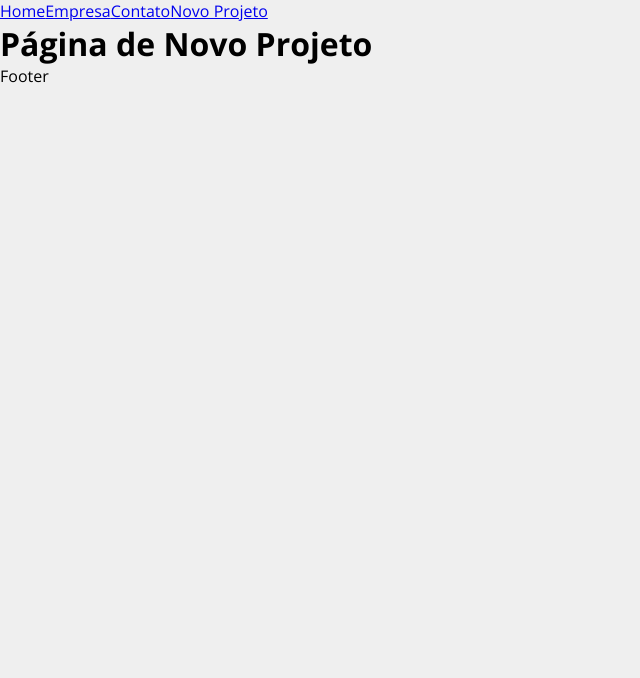
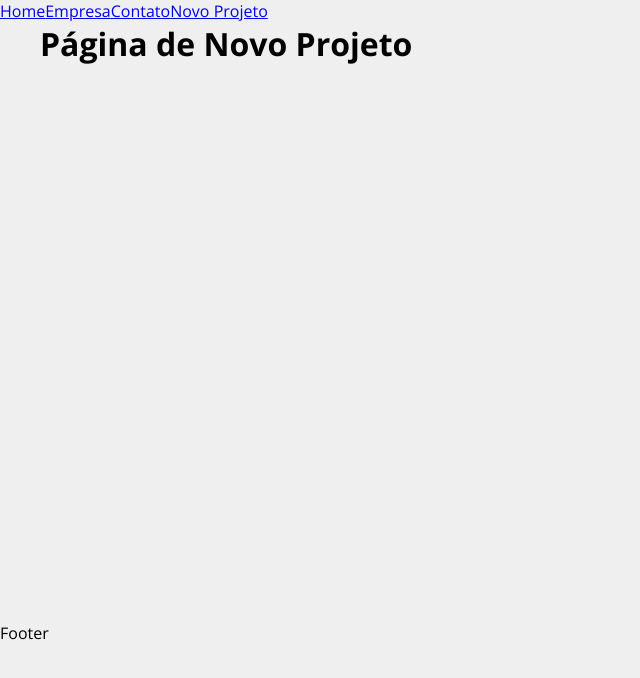
Before and after one commit to 1thiagoCRUZ/curso_react, a React (Create React App) app: page /newproject in a window 1280 px wide. Shown: the top 678 px of the page, without its empty margins (0-640 px from the left). Built offline with nearby package versions, Linux system fonts and the light colour scheme.

Commit message:
Aula 17 e 18 | Estruturação do projeto finalizada

```diff
--- a/src/App.js
+++ b/src/App.js
@@ -4,31 +4,26 @@ import Home from './components/pages/Home';
 import Company from './components/pages/Company';
 import Contact from './components/pages/Contact';
 import NewProjetct from './components/pages/NewProject';
+import Container from './components/layout/Container';
 
 function App() {
   return (
     <Router>
+
       <ul>
         <Link to="/">Home</Link>
         <Link to="/company">Empresa</Link>
         <Link to="/contact">Contato</Link>
         <Link to="/newproject">Novo Projeto</Link>
       </ul>
+      <Container customClass="min-height">
         <Routes>
           <Route exact path="/" element={<Home />} />
-      </Routes>
-
-      <Routes>
           <Route path="/company" element={<Company />} />
-      </Routes>
-
-      <Routes>
           <Route path="/contact" element={<Contact />} />
-      </Routes>
-
-      <Routes>
           <Route path="/newproject" element={<NewProjetct />} />
         </Routes>
+      </Container>
       <p>Footer</p>
     </Router>
   );
--- /dev/null
+++ b/src/components/layout/Container.js
@@ -0,0 +1,17 @@
+import styles from './Container.module.css'
+
+function Container(props) {
+    /* Vamos criar o Container para poder alterar classes que
+    vão fazer com que eu possa mudar a disposição dos meus itens
+    dentro desse container */
+    return (
+        <div className={`${styles.container} ${styles[props.customClass]}`}>
+            {props.children}
+        </div>
+    )
+    /* Quando vamos encapsular algo dentro de um componente
+    pelas tags tem que colocar o props.children para dizer
+    aonde vão esses caras extras */
+}
+
+export default Container
--- /dev/null
+++ b/src/components/layout/Container.module.css
@@ -0,0 +1,20 @@
+.container {
+    width: 1200px;
+    display: flex;
+    justify-content: space-between;
+    margin: 0 auto;
+    flex-wrap: wrap;
+}
+
+.min-height {
+    min-height: 75%;
+}
+
+.start {
+    justify-content: flex-start;
+}
+
+.column {
+    flex-direction: column;
+    justify-content: flex-start;
+}
```
Lines whose indentation alone changed are shown as unchanged.
